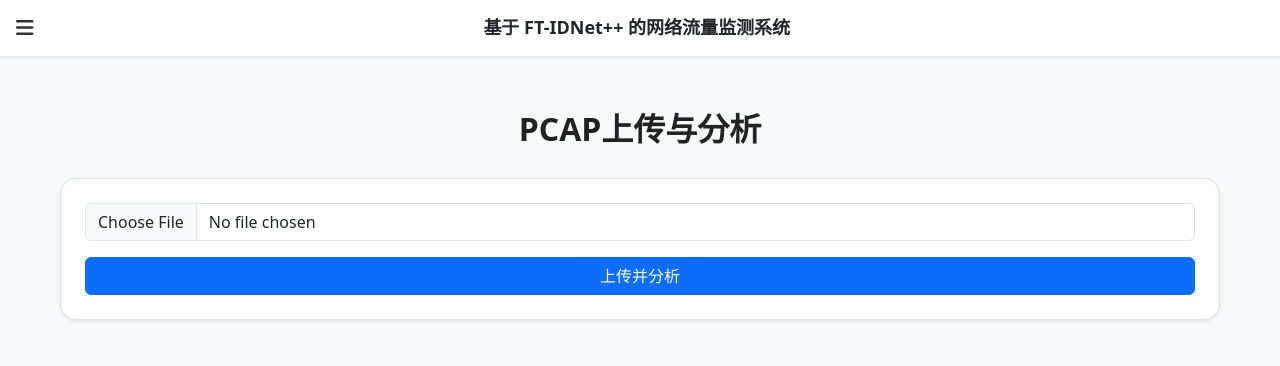
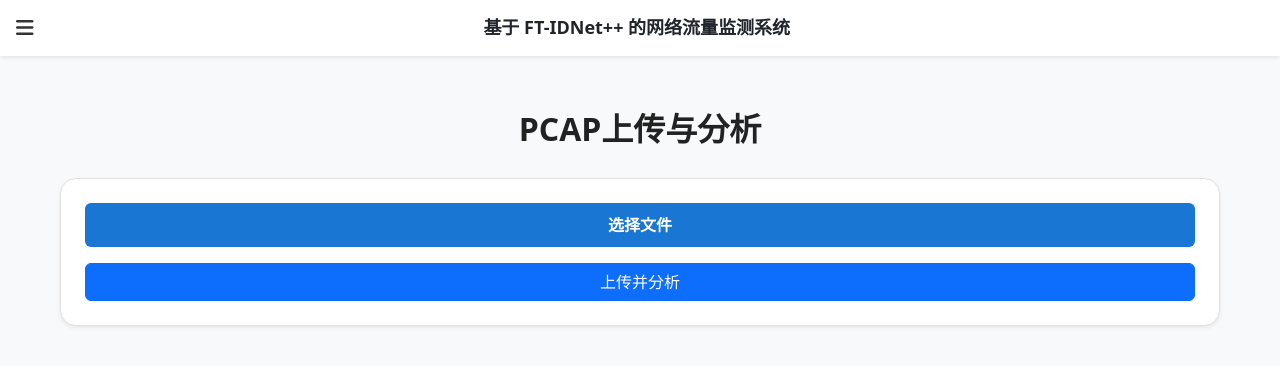
Before and after one commit to msy-mz/net, a Vue app in the folder frontend/: page /upload in a window 1280 px wide. Shown: the top 366 px of the page. Built offline with nearby package versions, Linux system fonts and the light colour scheme.

Commit message:
前端-上传模块-完美实现

```diff
--- a/frontend/src/views/Upload.vue
+++ b/frontend/src/views/Upload.vue
@@ -4,10 +4,14 @@
 
     <!-- 上传卡片 -->
     <div class="card module-card p-4 mb-4 shadow-sm text-center">
-      <input type="file" class="form-control mb-3 file-input" @change="handleFiles" />
+      <label class="custom-upload-btn">
+        选择文件
+        <input type="file" class="file-input" @change="handleFiles" />
+      </label>
       <p class="file-name" v-if="files.length">{{ files[0].name }}</p>
-      <button class="btn btn-primary w-100" @click="uploadPcap">上传并分析</button>
+      <button class="btn btn-primary w-100 mt-3" @click="uploadPcap">上传并分析</button>
     </div>
+
 
     <!-- 状态提示 -->
     <div class="card module-card p-3 mb-4 text-center" v-if="isUploading || isExtracting">
@@ -70,7 +74,7 @@
     <!-- 下载按钮卡片 -->
     <div class="card module-card p-3 mb-4 text-center" v-if="nistFullResults.length">
       <div class="d-flex flex-wrap gap-3 justify-content-center">
-        <button class="btn btn-outline-success" @click="downloadNistCSV">下载 NIST 全部结果</button>
+        <button class="btn btn-outline-success" @click="downloadNistCSV">下载 NIST 测试结果</button>
         <button class="btn btn-outline-primary" @click="downloadInferenceCSV">下载推理分类结果</button>
       </div>
     </div>
@@ -316,9 +320,33 @@ export default {
   border-radius: 50%;
   margin-right: 5px;
 }
+
+.custom-upload-btn {
+  display: inline-block;
+  padding: 10px 20px;
+  background-color: #1976d2;
+  color: white;
+  font-weight: 600;
+  border-radius: 6px;
+  cursor: pointer;
+  position: relative;
+  font-size: 16px;
+}
+
+.custom-upload-btn input[type="file"] {
+  opacity: 0;
+  position: absolute;
+  left: 0;
+  top: 0;
+  width: 100%;
+  height: 100%;
+  cursor: pointer;
+}
+
 .file-name {
   font-size: 14px;
   color: #444;
-  margin-bottom: 10px;
+  margin-top: 12px;
+  text-align: center;
 }
 </style>
```
